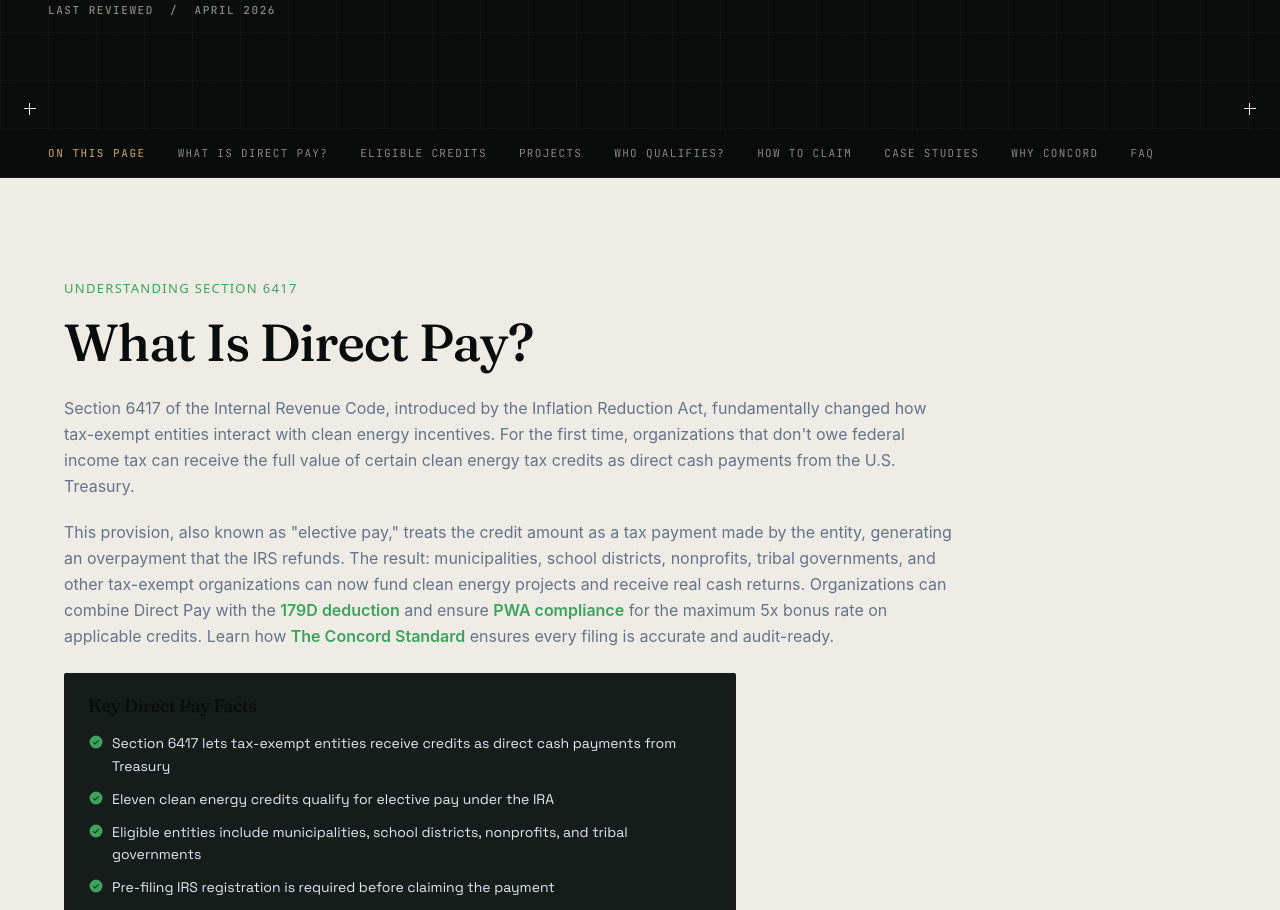
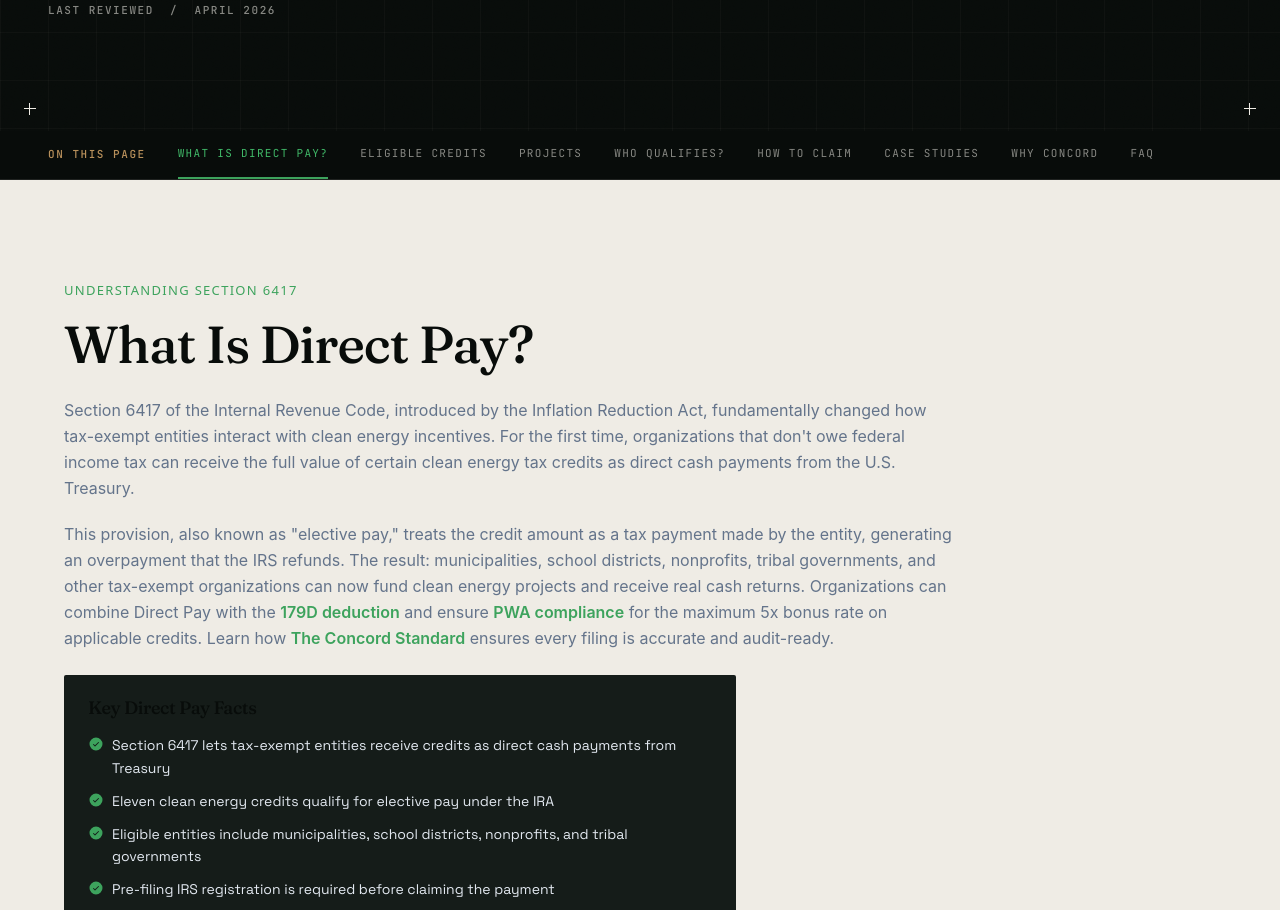
Before and after one commit to sitareddy0166/concord-site-v6-inverse-editorial-system, a React (Vite) app: page /direct-pay in a window 1280 px wide. Shown: the part 800-1710 px from the top of the page. Built offline with nearby package versions, Linux system fonts and the light colour scheme.

Commit message:
Changes
Co-authored-by: sitareddy0166 <259143895+sitareddy0166@users.noreply.github.com>

```diff
--- a/src/styles/globals.css
+++ b/src/styles/globals.css
@@ -310,19 +310,23 @@
   /* Sticky sub-nav (updated for dark) */
   .subnav {
     position: sticky; top: 64px; z-index: 40;
-    background: rgb(var(--ink) / 0.92);
-    backdrop-filter: blur(12px);
-    border-bottom: 1px solid rgb(var(--ivory) / 0.08);
+    background: rgb(var(--ink));
+    border-bottom: 1px solid rgb(var(--ivory) / 0.10);
   }
-  .subnav a {
+  .subnav a, .subnav .subnav-link {
     font-family: 'JetBrains Mono', monospace;
     font-size: 11px; text-transform: uppercase; letter-spacing: .12em;
     color: rgb(var(--ivory) / 0.55);
     padding: 14px 0;
     white-space: nowrap;
-    transition: color .2s;
+    border-bottom: 2px solid transparent;
+    transition: color .2s, border-color .2s;
   }
   .subnav a:hover { color: rgb(var(--ivory)); }
+  .subnav .subnav-link.is-active {
+    color: rgb(var(--concord-glow));
+    border-bottom-color: rgb(var(--concord));
+  }
 }
 
 @layer utilities {
```
